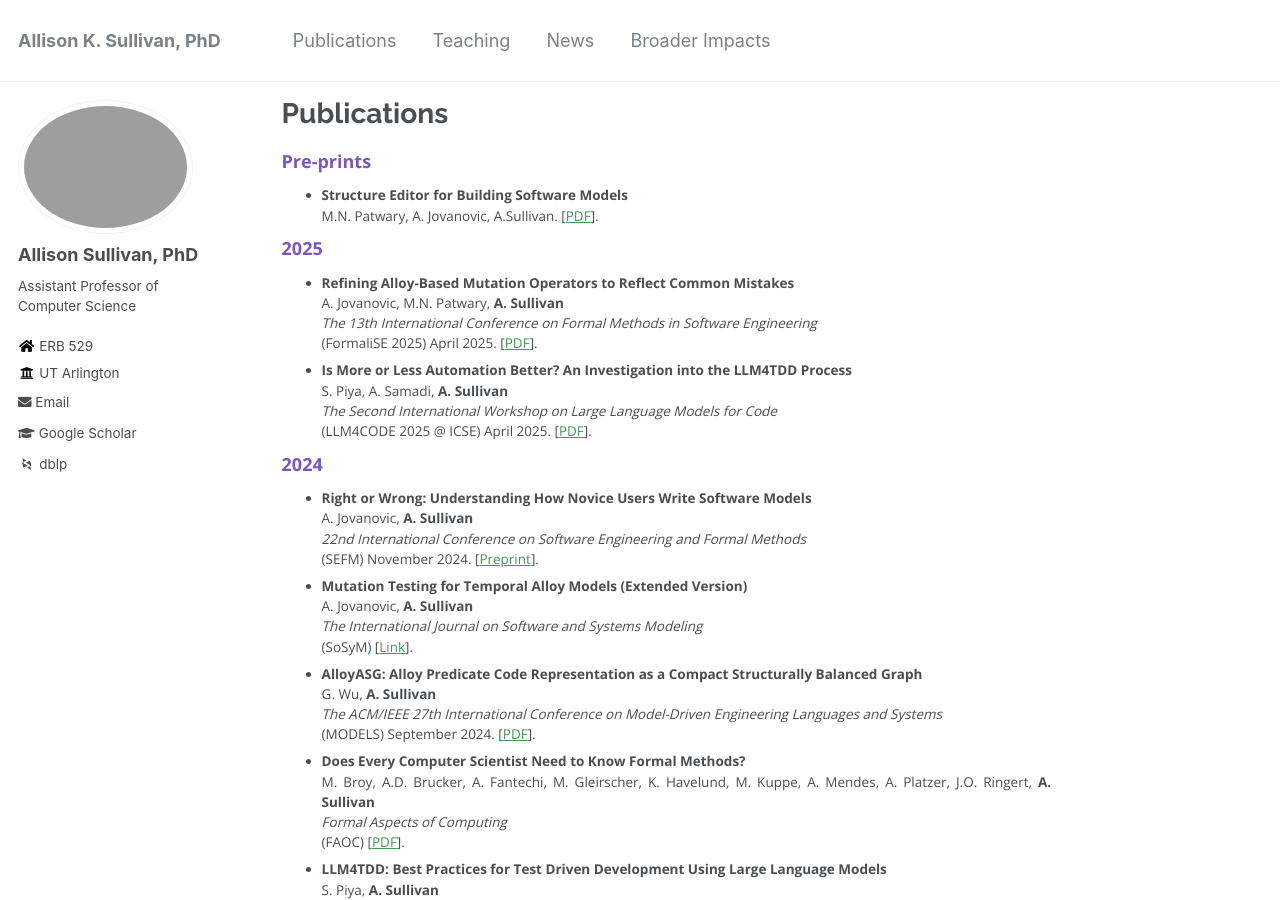
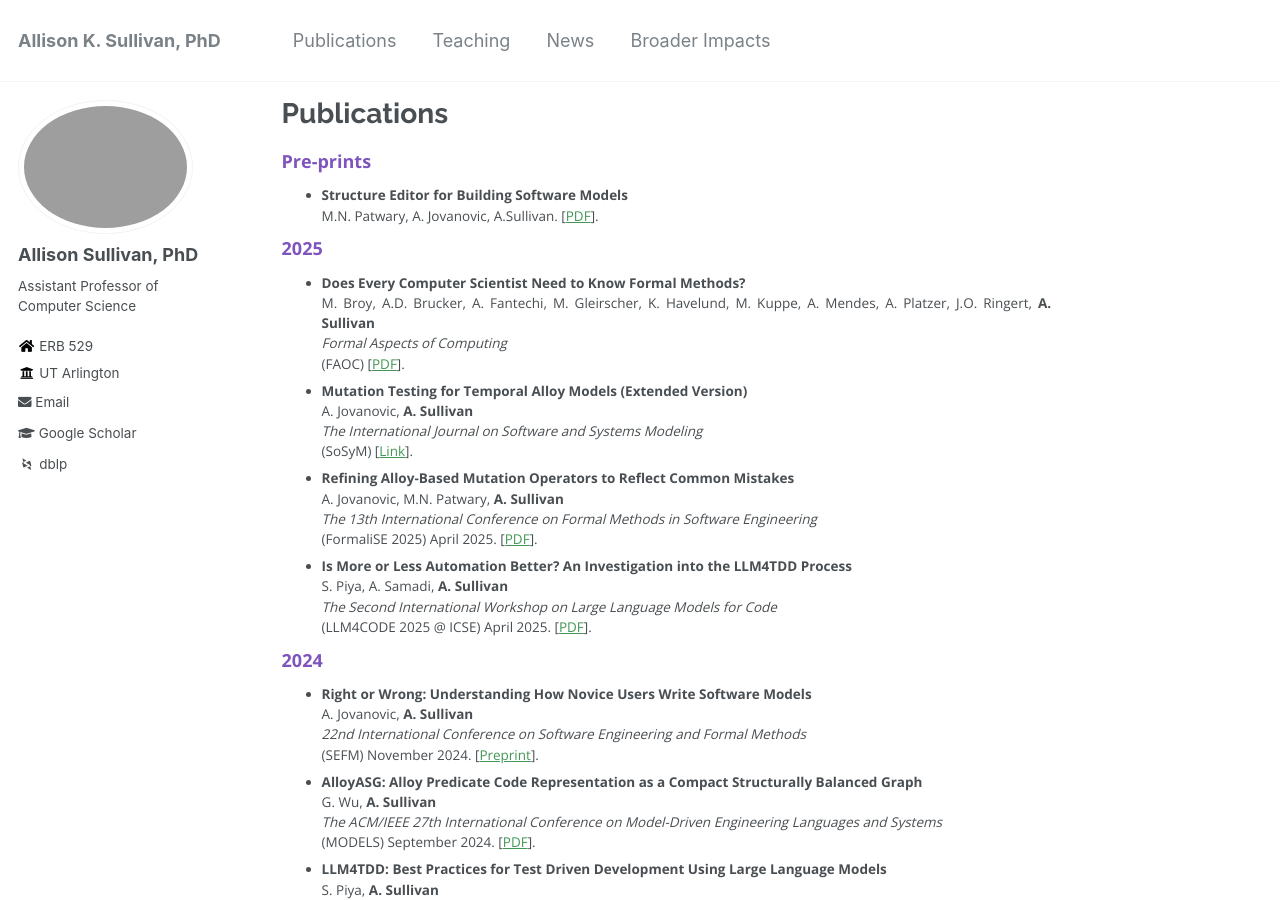
Before and after one commit to Allisonius/allisonius.github.io, a Jekyll site: the page built from _pages/publications.md, in a window 1280 px wide and 900 px high. Built offline with Jekyll 4.4.1, drawn with Linux system fonts in a browser that asks for light colours; some web fonts are replaced; part of the change alters nothing that is shown.

```diff
--- a/_pages/publications.md
+++ b/_pages/publications.md
@@ -11,6 +11,14 @@ M.N. Patwary, A. Jovanovic, A.Sullivan. \[[PDF](https://arxiv.org/pdf/2406.09524
 
 ### 2025
 
+* **Does Every Computer Scientist Need to Know Formal Methods?**
+M. Broy, A.D. Brucker, A. Fantechi, M. Gleirscher, K. Havelund, M. Kuppe, A. Mendes, A. Platzer, J.O. Ringert, **A. Sullivan**
+_Formal Aspects of Computing_
+(FAOC) \[[PDF](https://dl.acm.org/doi/pdf/10.1145/3670795)\].
+* **Mutation Testing for Temporal Alloy Models (Extended Version)**
+A. Jovanovic, **A. Sullivan**
+_The International Journal on Software and Systems Modeling_
+(SoSyM) \[[Link](https://rdcu.be/dYrfs)\].
 * **Refining Alloy-Based Mutation Operators to Reflect Common Mistakes**
 A. Jovanovic, M.N. Patwary, **A. Sullivan**
 _The 13th International Conference on Formal Methods in Software Engineering_
@@ -26,18 +34,10 @@ _The Second International Workshop on Large Language Models for Code_
 A. Jovanovic, **A. Sullivan**
 _22nd International Conference on Software Engineering and Formal Methods_
 (SEFM) November 2024. \[[Preprint](https://arxiv.org/pdf/2402.06624.pdf)\].
-* **Mutation Testing for Temporal Alloy Models (Extended Version)**
-A. Jovanovic, **A. Sullivan**
-_The International Journal on Software and Systems Modeling_
-(SoSyM) \[[Link](https://rdcu.be/dYrfs)\].
 * **AlloyASG: Alloy Predicate Code Representation as a Compact Structurally Balanced Graph**
 G. Wu, **A. Sullivan**
 _The ACM/IEEE 27th International Conference on Model-Driven Engineering Languages and Systems_
 (MODELS) September 2024. \[[PDF](../files/MODELS2024.pdf)\].
-* **Does Every Computer Scientist Need to Know Formal Methods?**
-M. Broy, A.D. Brucker, A. Fantechi, M. Gleirscher, K. Havelund, M. Kuppe, A. Mendes, A. Platzer, J.O. Ringert, **A. Sullivan**
-_Formal Aspects of Computing_
-(FAOC) \[[PDF](https://dl.acm.org/doi/pdf/10.1145/3670795)\].
 * **LLM4TDD: Best Practices for Test Driven Development Using Large Language Models**
 S. Piya, **A. Sullivan**
 _The First International Workshop on Large Language Models for Code_
```
